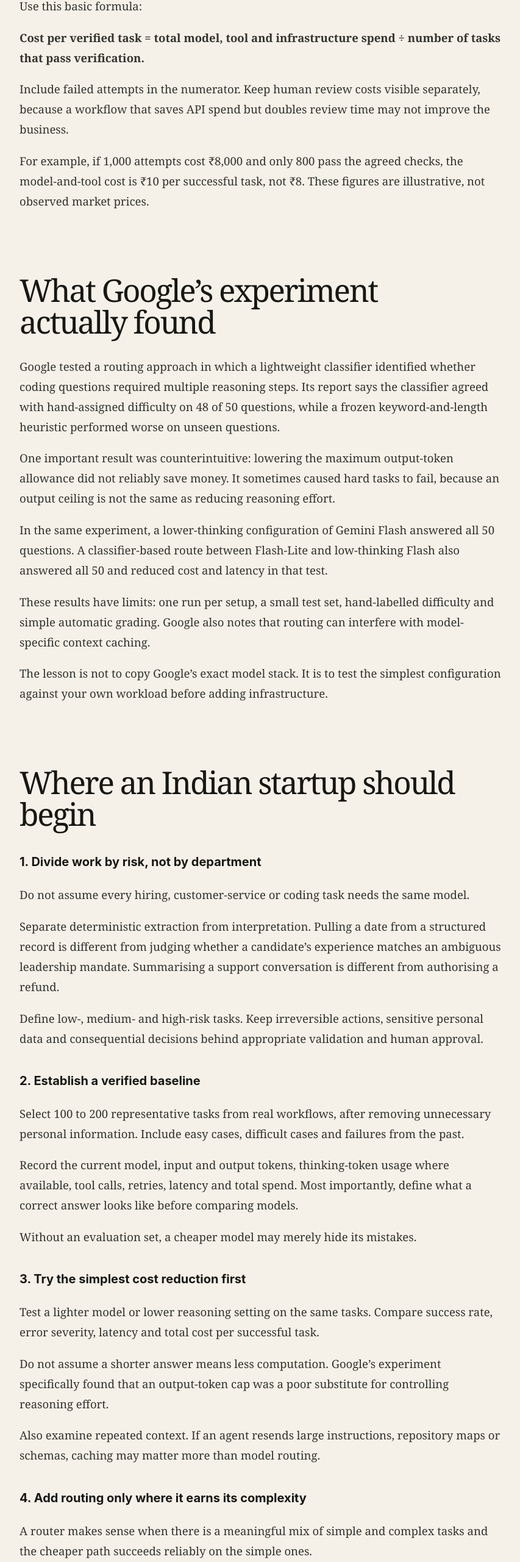
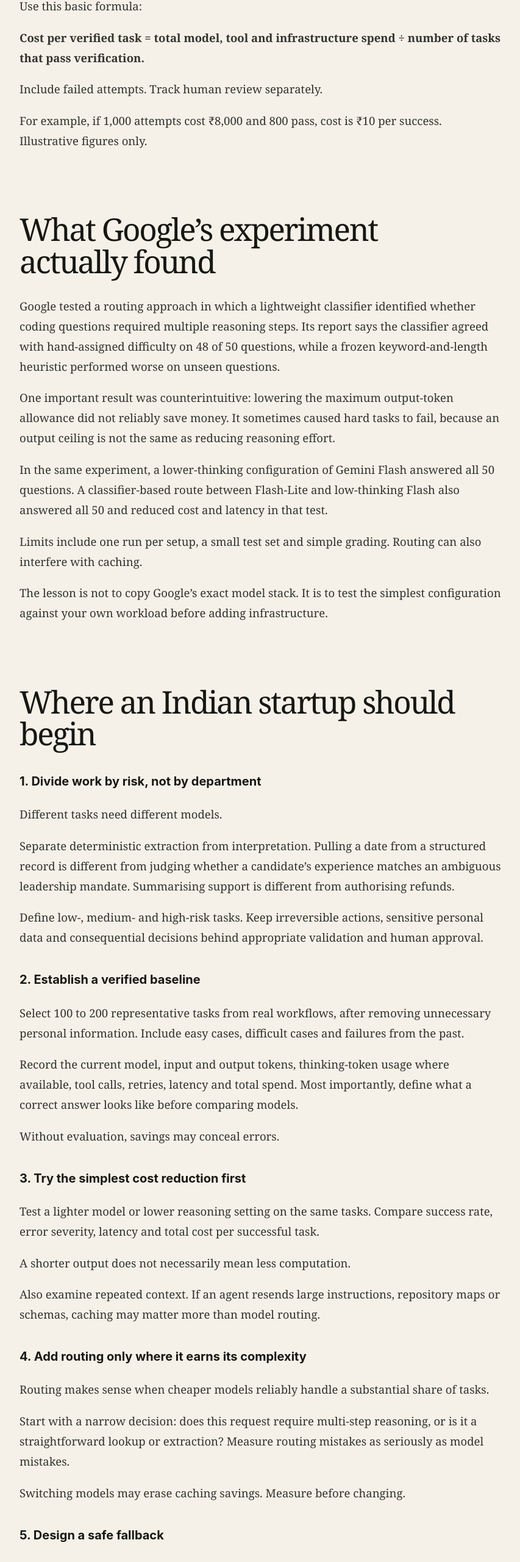
Before and after one commit to varunjain79/varunjain79.github.io, an Astro site: page /founders-guide/reduce-ai-agent-cost-per-successful-task-indian-startups in a window 1280 px wide. Shown: the part 1992-4553 px from the top of the page at 61% size, without its empty margins (213-1066 px from the left). Built offline with nearby package versions, Linux system fonts and the light colour scheme; Astro itself is replaced by a stand-in of ours.

Commit message:
Tighten AI agent cost guide to medium length

```diff
--- a/src/content/founders-guide/reduce-ai-agent-cost-per-successful-task-indian-startups.md
+++ b/src/content/founders-guide/reduce-ai-agent-cost-per-successful-task-indian-startups.md
@@ -26,9 +26,9 @@ Use this basic formula:
 
 **Cost per verified task = total model, tool and infrastructure spend ÷ number of tasks that pass verification.**
 
-Include failed attempts in the numerator. Keep human review costs visible separately, because a workflow that saves API spend but doubles review time may not improve the business.
+Include failed attempts. Track human review separately.
 
-For example, if 1,000 attempts cost ₹8,000 and only 800 pass the agreed checks, the model-and-tool cost is ₹10 per successful task, not ₹8. These figures are illustrative, not observed market prices.
+For example, if 1,000 attempts cost ₹8,000 and 800 pass, cost is ₹10 per success. Illustrative figures only.
 
 ## What Google's experiment actually found
 
@@ -38,7 +38,7 @@ One important result was counterintuitive: lowering the maximum output-token all
 
 In the same experiment, a lower-thinking configuration of Gemini Flash answered all 50 questions. A classifier-based route between Flash-Lite and low-thinking Flash also answered all 50 and reduced cost and latency in that test.
 
-These results have limits: one run per setup, a small test set, hand-labelled difficulty and simple automatic grading. Google also notes that routing can interfere with model-specific context caching.
+Limits include one run per setup, a small test set and simple grading. Routing can also interfere with caching.
 
 The lesson is not to copy Google's exact model stack. It is to test the simplest configuration against your own workload before adding infrastructure.
 
@@ -46,9 +46,9 @@ The lesson is not to copy Google's exact model stack. It is to test the simplest
 
 ### 1. Divide work by risk, not by department
 
-Do not assume every hiring, customer-service or coding task needs the same model.
+Different tasks need different models.
 
-Separate deterministic extraction from interpretation. Pulling a date from a structured record is different from judging whether a candidate's experience matches an ambiguous leadership mandate. Summarising a support conversation is different from authorising a refund.
+Separate deterministic extraction from interpretation. Pulling a date from a structured record is different from judging whether a candidate's experience matches an ambiguous leadership mandate. Summarising support is different from authorising refunds.
 
 Define low-, medium- and high-risk tasks. Keep irreversible actions, sensitive personal data and consequential decisions behind appropriate validation and human approval.
 
@@ -58,27 +58,27 @@ Select 100 to 200 representative tasks from real workflows, after removing unnec
 
 Record the current model, input and output tokens, thinking-token usage where available, tool calls, retries, latency and total spend. Most importantly, define what a correct answer looks like before comparing models.
 
-Without an evaluation set, a cheaper model may merely hide its mistakes.
+Without evaluation, savings may conceal errors.
 
 ### 3. Try the simplest cost reduction first
 
 Test a lighter model or lower reasoning setting on the same tasks. Compare success rate, error severity, latency and total cost per successful task.
 
-Do not assume a shorter answer means less computation. Google's experiment specifically found that an output-token cap was a poor substitute for controlling reasoning effort.
+A shorter output does not necessarily mean less computation.
 
 Also examine repeated context. If an agent resends large instructions, repository maps or schemas, caching may matter more than model routing.
 
 ### 4. Add routing only where it earns its complexity
 
-A router makes sense when there is a meaningful mix of simple and complex tasks and the cheaper path succeeds reliably on the simple ones.
+Routing makes sense when cheaper models reliably handle a substantial share of tasks.
 
 Start with a narrow decision: does this request require multi-step reasoning, or is it a straightforward lookup or extraction? Measure routing mistakes as seriously as model mistakes.
 
-For long-running agents that reuse a large shared context, switching models may reduce cache reuse and erase expected savings. Keep those workflows on a stable model unless measurements justify a change.
+Switching models may erase caching savings. Measure before changing.
 
 ### 5. Design a safe fallback
 
-A cheap first pass should not become an excuse to ship uncertain results.
+Do not ship uncertain results.
 
 Escalate when required fields are missing, a validator fails, the model reports uncertainty, or the action affects money, privacy or external systems. Keep an audit trail showing which model produced the result and which checks passed.
 
@@ -94,7 +94,7 @@ Escalate when required fields are missing, a validator fails, the model reports
 
 **Day 7:** Decide whether to deploy to a small traffic segment. Set rollback thresholds and continue measuring production outcomes.
 
-A sensible dashboard has five numbers: verified success rate, cost per successful task, p95 latency, escalation rate and serious-error count.
+Track verified success, cost per success, p95 latency, escalations and serious errors.
 
 ## The founder's decision
 
```
